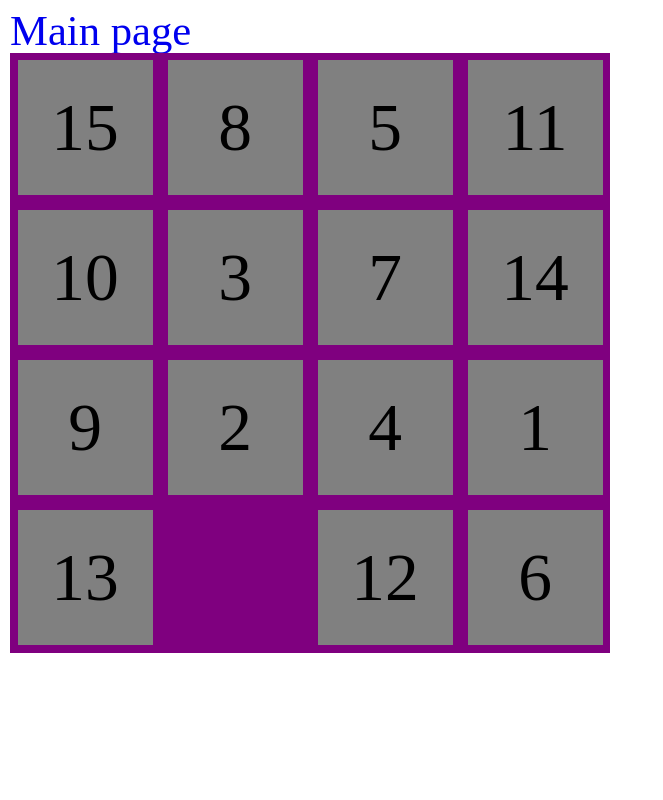
After one commit to ddd127/testFlask, a Flask app: page /game_15 in a window 1280 px wide. The commit adds this page. Shown: the whole page, without its empty margins (0-663 px from the left). Run offline with Flask 2, Linux system fonts and the light colour scheme.

Commit message:
Add game_15

```diff
--- a/main.py
+++ b/main.py
@@ -7,6 +7,11 @@ app = flask.Flask(__name__)
 @app.route('/')
 def index():
     return flask.render_template('index.html')
+
+
+@app.route('/game_15')
+def game_15() :
+    return flask.render_template('game_15.html')
 
 
 @app.route('/ok_page')
--- /dev/null
+++ b/static/js/game_15.js
@@ -0,0 +1,178 @@
+function Item(board, index, width) {
+    this.index = index + 1;
+    this.createHtml(width, index);
+    this.html.addEventListener('click', () => board.clicked(this));
+}
+
+Item.prototype.createHtml = function (width) {
+    let number = document.createElement('h6');
+    number.innerText = String(this.index);
+    number.style.display = 'inline-block';
+    number.style.margin = 'auto auto auto auto';
+    number.style.fontSize = width / 2 + "px";
+    this.html = document.createElement('div');
+    this.html.appendChild(number);
+    this.html.style.backgroundColor = 'gray';
+    this.html.style.width = width + "px";
+    this.html.style.height = width + "px";
+    this.html.style.position = "absolute";
+    this.html.style.display = "flex";
+    this.html.style.justifyContent = "center";
+    this.html.style.alignItems = "center";
+    this.html.style.transitionDuration = "100ms";
+}
+
+Item.prototype.isEmpty = function () {
+    return (this.html.style.display === "none");
+}
+
+
+function Board(width, count = 4) {
+    this.count = count;
+    this.arr = [];
+    let itemWidth = (width * 90) / (100 * this.count);
+    let spaceWidth = (width * 10) / (200 * this.count);
+    for (let i = 0; i < this.count; ++i) {
+        this.arr[i] = [];
+        for (let j = 0; j < this.count; ++j) {
+            this.arr[i][j] = new Item(this, this.count * i + j, itemWidth);
+            this.arr[i][j].html.style.top = (i * 2 + 1) * spaceWidth + i * itemWidth + "px";
+            this.arr[i][j].html.style.left = (j * 2 + 1) * spaceWidth + j * itemWidth + "px";
+        }
+    }
+    this.arr[this.count - 1][this.count - 1].html.style.display = "none";
+    this.createHtml(width);
+    document.addEventListener('keydown',
+        (event) => {
+            switch (event.key) {
+                case "ArrowUp":
+                    this.move('up');
+                    break;
+                case "ArrowLeft":
+                    this.move('left');
+                    break;
+                case "ArrowDown":
+                    this.move('down');
+                    break;
+                case "ArrowRight":
+                    this.move('right');
+                    break;
+            }
+        });
+    this.shuffle();
+}
+
+Board.prototype.createHtml = function (width) {
+    this.html = document.createElement('div');
+    this.html.style.position = "relative";
+    this.html.style.width = width + "px";
+    this.html.style.height = width + "px";
+    for (let i = 0; i < this.count; ++i) {
+        for (let j = 0; j < this.count; ++j) {
+            this.html.appendChild(this.arr[i][j].html);
+        }
+    }
+    this.html.style.backgroundColor = "#7f007f";
+    this.html.tabIndex = 0;
+}
+Board.prototype.clicked = function (item) {
+    for (let i = 0; i < this.count; ++i) {
+        for (let j = 0; j < this.count; ++j) {
+            if (item === this.arr[i][j]) {
+                if (this.isValid(i - 1, j) && this.arr[i - 1][j].isEmpty()) {
+                    this.move('up');
+                } else if (this.isValid(i, j - 1) && this.arr[i][j - 1].isEmpty()) {
+                    this.move('left');
+                } else if (this.isValid(i + 1, j) && this.arr[i + 1][j].isEmpty()) {
+                    this.move('down');
+                } else if (this.isValid(i, j + 1) && this.arr[i][j + 1].isEmpty()) {
+                    this.move('right');
+                }
+                return;
+            }
+        }
+    }
+}
+Board.prototype.move = function (direction) {
+    let flag = true;
+    for (let i = 0; flag && i < this.count; ++i) {
+        for (let j = 0; flag && j < this.count; ++j) {
+            if (this.arr[i][j].isEmpty()) {
+                switch (direction) {
+                    case 'up':
+                        this.swap(i, j, i + 1, j);
+                        break;
+                    case 'left':
+                        this.swap(i, j, i, j + 1);
+                        break;
+                    case 'down':
+                        this.swap(i, j, i - 1, j);
+                        break;
+                    case 'right':
+                        this.swap(i, j, i, j - 1);
+                        break;
+                }
+                flag = false;
+            }
+        }
+    }
+    this.checkWin();
+}
+Board.prototype.swap = function (row1, col1, row2, col2) {
+    if (!this.isValid(row1, col1) || !this.isValid(row2, col2)) {
+        return;
+    }
+    [this.arr[row1][col1].html.style.top, this.arr[row2][col2].html.style.top] =
+        [this.arr[row2][col2].html.style.top, this.arr[row1][col1].html.style.top];
+    [this.arr[row1][col1].html.style.left, this.arr[row2][col2].html.style.left] =
+        [this.arr[row2][col2].html.style.left, this.arr[row1][col1].html.style.left];
+    [this.arr[row1][col1], this.arr[row2][col2]] = [this.arr[row2][col2], this.arr[row1][col1]];
+}
+Board.prototype.shuffle = function () {
+    for (let i = 0; i < this.count; ++i) {
+        for (let j = 0; j < this.count; ++j) {
+            this.arr[i][j].html.style.transitionDuration = "0s";
+        }
+    }
+
+    const getRandomInt = max => Math.floor(Math.random() * Math.floor(max));
+
+    let sum = 0;
+    for (let c = 0; c < this.count * this.count; ++c) {
+        let i_1 = getRandomInt(this.count);
+        let j_1 = getRandomInt(this.count);
+        let i_2 = getRandomInt(this.count);
+        let j_2 = getRandomInt(this.count);
+        sum += (i_1 - i_2) + (j_1 - j_2) + 2 * this.count;
+        this.swap(i_1, j_1, i_2, j_2);
+    }
+    if (sum % 2 !== 0) {
+        this.swap(0, 0, 0, 1);
+    }
+
+    for (let i = 0; i < this.count; ++i) {
+        for (let j = 0; j < this.count; ++j) {
+            this.arr[i][j].html.style.transitionDuration = "100ms";
+        }
+    }
+}
+Board.prototype.checkWin = function () {
+    for (let i = 0; i < this.count; ++i) {
+        for (let j = 0; j < this.count; ++j) {
+            if (this.arr[i][j].index - 1 !== i * this.count + j) {
+                return;
+            }
+        }
+    }
+
+    setTimeout(() => { alert('You won!'); this.shuffle();}, 200);
+}
+Board.prototype.isValid = function(row, col) {
+    return (row >= 0 && row < this.count && col >= 0 && col < this.count);
+}
+
+
+const field = new Board(600, 4);
+document.body.appendChild(field.html);
+document.body.style.padding = "10px";
+console.log(field);
--- /dev/null
+++ b/templates/game_15.html
@@ -0,0 +1,18 @@
+<!DOCTYPE html>
+<html lang="en">
+
+<head>
+    <meta charset="UTF-8">
+    <link rel="icon" href="{{ url_for('static', filename='img/icon.png') }}">
+    <link rel="stylesheet" href="{{ url_for('static', filename='css/normalize.css') }}">
+    <link rel="stylesheet" href="{{ url_for('static', filename='css/style.css') }}">
+    <title>Document</title>
+</head>
+
+<body>
+    <a href="{{ url_for('index') }}">Main page</a>
+
+    <script src="{{ url_for('static', filename='js/game_15.js') }}"></script>
+</body>
+
+</html>
--- a/templates/index.html
+++ b/templates/index.html
@@ -10,6 +10,8 @@
 </head>
 
 <body>
+    <a href="{{ url_for('game_15') }}">Game 15</a>
+
     <form action="/get_data" method="post">
         <ul>
             <li>
```
